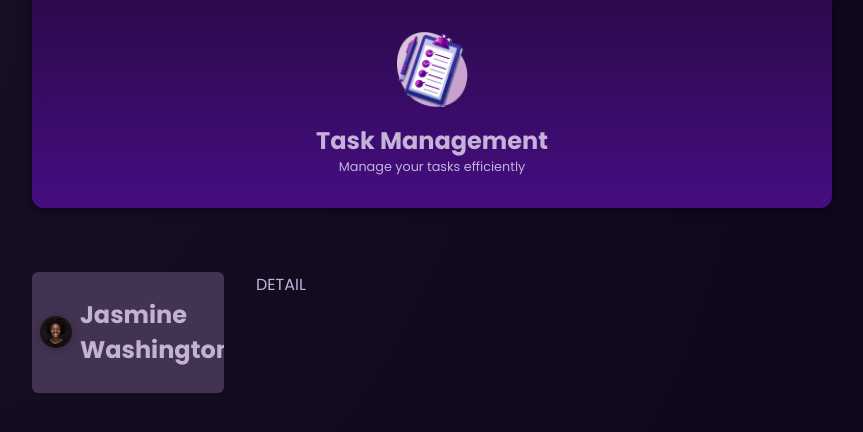
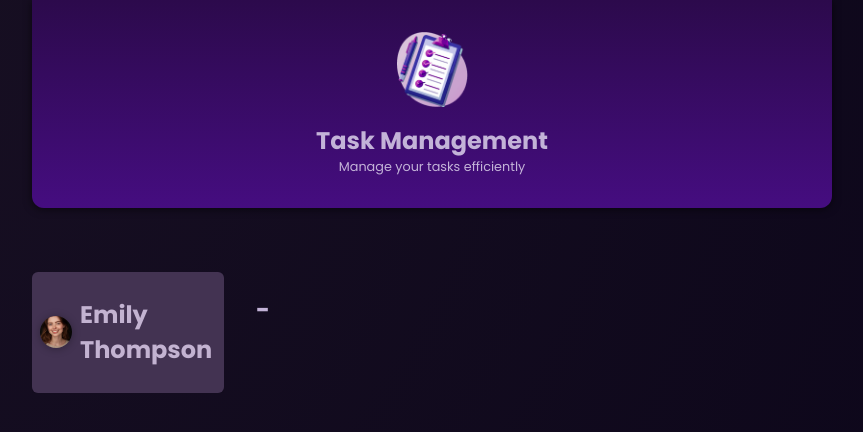
Before and after one commit to trikarai/angular-18-essentials, an Angular app: page / in a window 1280 px wide. Shown: the top 432 px of the page, without its empty margins (208-1071 px from the left). Built offline with nearby package versions, Linux system fonts and the light colour scheme.

Commit message:
Add TaskComponent and integrate with user selection
Introduces TaskComponent to display a user's name in the details section. Updates AppComponent to manage selected user state and passes the selected user's name to TaskComponent. Includes basic test and template for TaskComponent.

```diff
--- a/src/app/app.component.html
+++ b/src/app/app.component.html
@@ -10,5 +10,7 @@
       />
     </li>
   </ul>
-  <div class="user-details">DETAIL</div>
+  <div class="user-details">
+    <app-task [name]="selectedUser ? selectedUser.name : '-'" />
+  </div>
 </main>
--- a/src/app/app.component.ts
+++ b/src/app/app.component.ts
@@ -1,19 +1,26 @@
 import { Component } from '@angular/core';
 import { HeaderComponent } from './header/header.component';
 import { UserComponent } from './user/user.component';
+import { TaskComponent } from './task/task.component';
 
 import { DUMMY_USERS } from './user/dummy-users';
 @Component({
   selector: 'app-root',
   standalone: true,
-  imports: [HeaderComponent, UserComponent],
+  imports: [HeaderComponent, UserComponent, TaskComponent],
   templateUrl: './app.component.html',
   styleUrl: './app.component.css',
 })
 export class AppComponent {
-  users = DUMMY_USERS;
+  users = DUMMY_USERS.slice(1, 2);
+  selectedUserId = 'u1';
+
+  get selectedUser() {
+    return this.users.find((user) => user.id === this.selectedUserId);
+  }
 
   onSelectUser(id: string) {
     console.log('Selected user:', id);
+    this.selectedUserId = id;
   }
 }
--- /dev/null
+++ b/src/app/task/task.component.html
@@ -0,0 +1 @@
+<h2>{{ name }}</h2>
```
Also changed, not shown: src/app/task/task.component.ts (added, +12 -0 lines), src/app/task/task.component.css (added), 1 other file (tests, documents, lock files or other folders).
